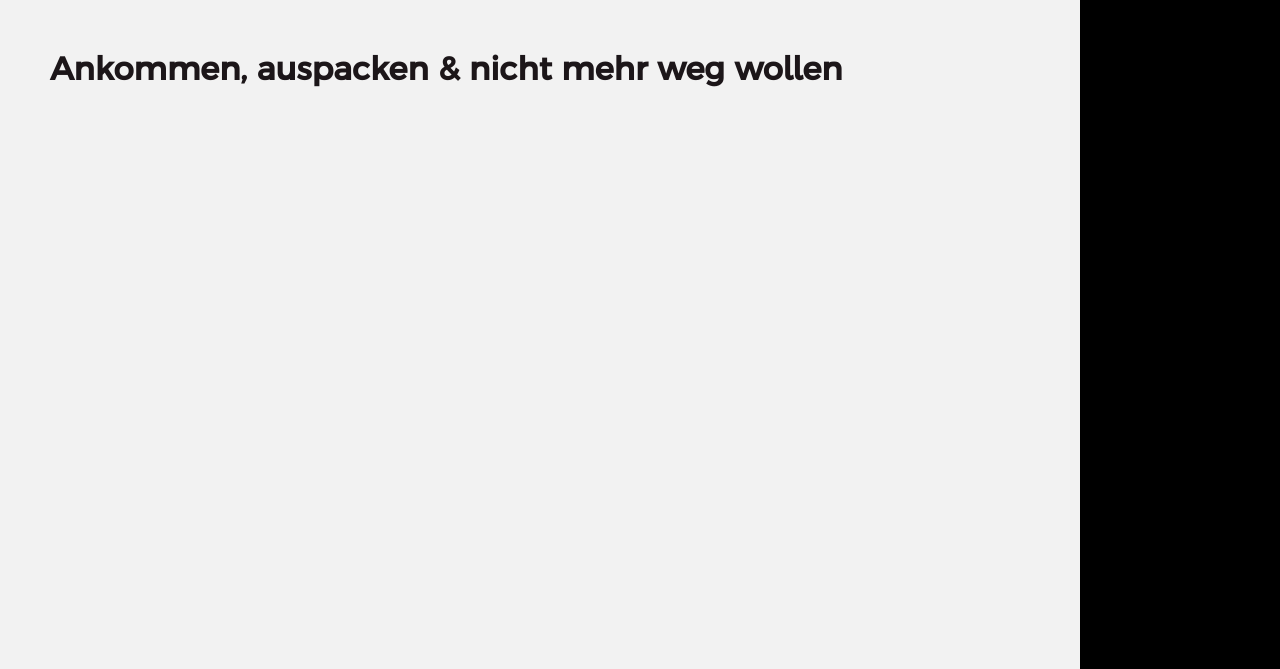
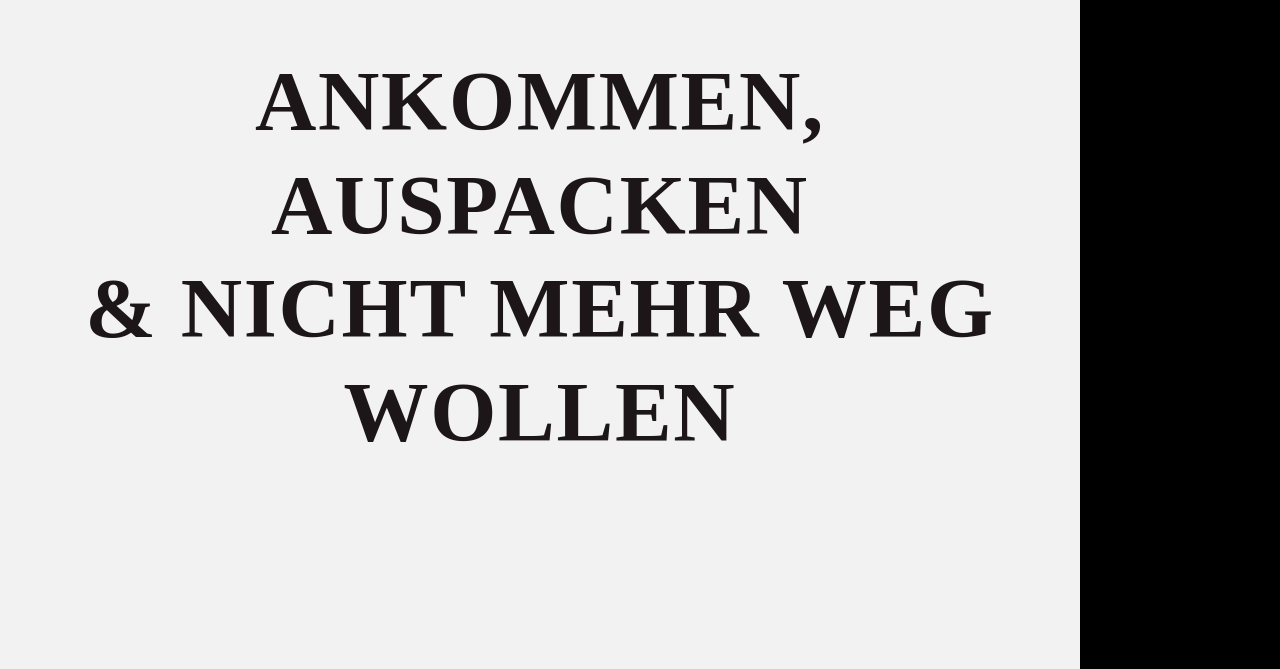
Before and after one commit to brandfreddy-del/chaletmonti-social, a plain HTML site: page render-test/index.html in a window 1280 px wide. Shown: the top 669 px of the page. Drawn offline with Linux system fonts and the light colour scheme; a web font is replaced by a local one.

Commit message:
Render test: fix font quoting

```diff
--- a/render-test/index.html
+++ b/render-test/index.html
@@ -11,7 +11,7 @@ body.bottom #post{top:-675px}
 #ready{position:fixed;right:0;bottom:0;width:1px;height:1px}
 </style></head>
 <body><div id="post">
-<h1 style='margin:0;position:absolute;left:50px;top:50px;width:980px;font-family:'trajan-sans-pro','Trajan Sans Pro',serif;font-weight:600;font-size:85px;line-height:122%;letter-spacing:0.02em;text-transform:uppercase;text-align:center;white-space:pre-line'>Ankommen, auspacken
+<h1 style='margin:0;position:absolute;left:50px;top:50px;width:980px;font-family:trajan-sans-pro,serif;font-weight:600;font-size:85px;line-height:122%;letter-spacing:0.02em;text-transform:uppercase;text-align:center;white-space:pre-line'>Ankommen, auspacken
 &amp; nicht mehr weg wollen</h1>
 <div class='signet' style='position:absolute;left:467px;top:691px;width:145px;height:166px;color:#1c1619'></div>
 <p style='margin:0;position:absolute;left:0;right:0;bottom:50px;text-align:center;font-weight:400;font-size:18px;line-height:130%;letter-spacing:0.16em;text-transform:uppercase;white-space:pre-line'>trajan render test</p></div>
```
